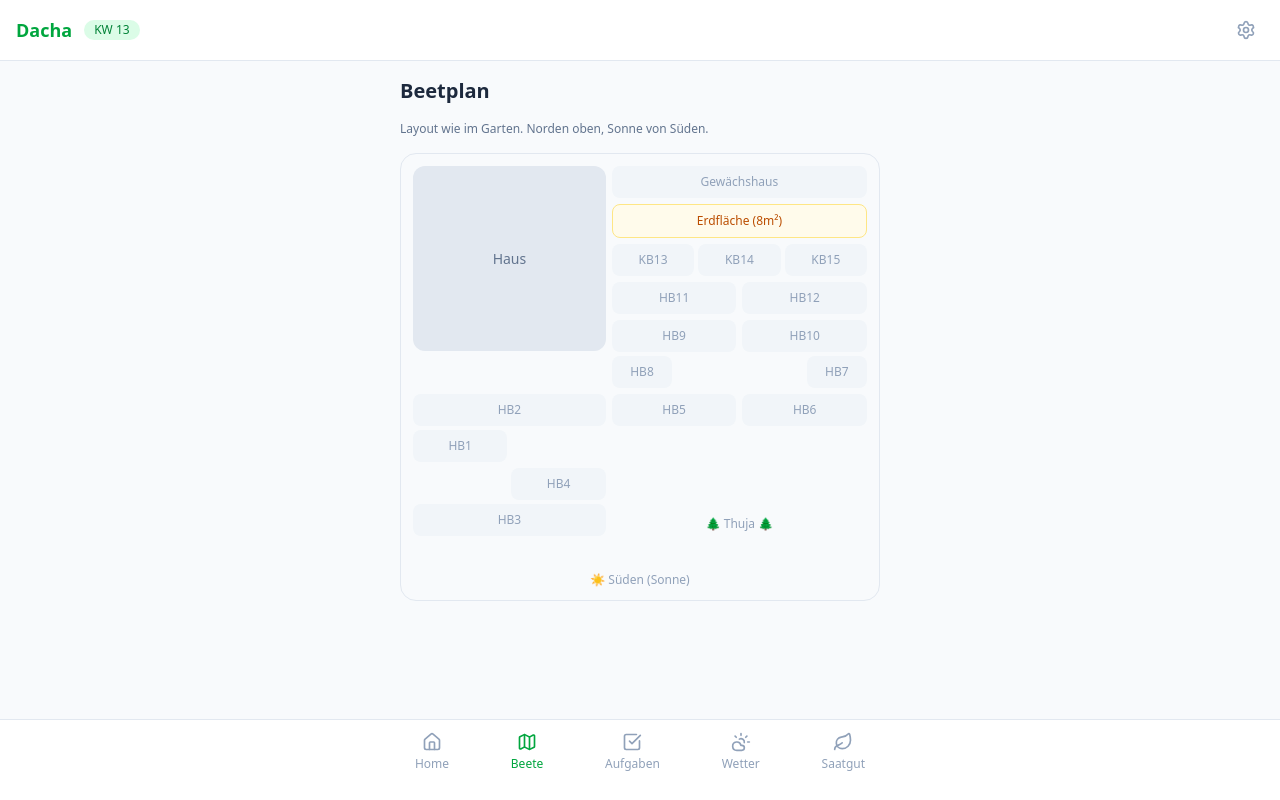
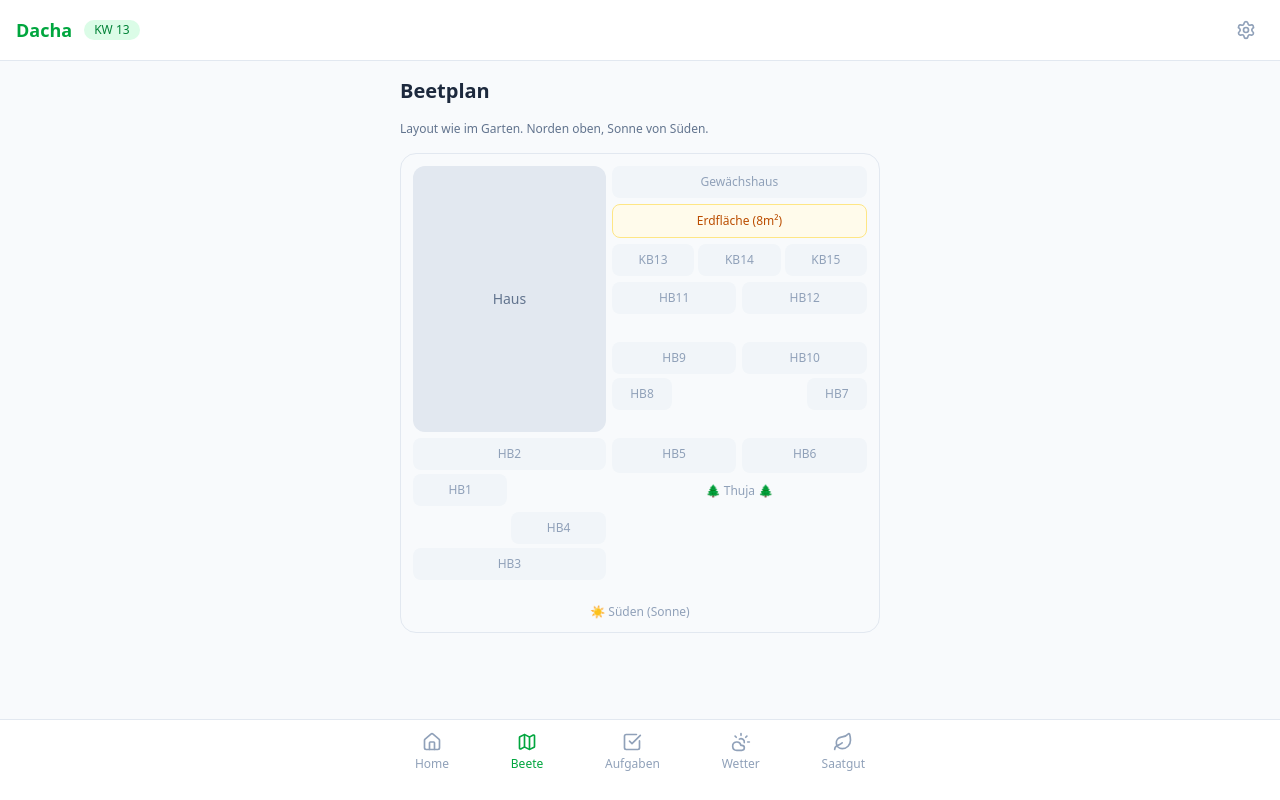
Before and after one commit to HundeSohnJr/dacha-app, a React (Vite) app: page /beete in a window 1280 px wide. Built offline with nearby package versions, Linux system fonts and the light colour scheme; no server answers; the database is empty; sample sign-in values are in the browser's storage.

Commit message:
fix: evenly space right-side beds, extend Thuja to bottom

```diff
--- a/src/pages/Beete.jsx
+++ b/src/pages/Beete.jsx
@@ -30,7 +30,7 @@ export default function Beete() {
         }}>
 
           {/* Haus (left, rows 1-5) + Gewächshaus/Erdfläche/KB/HB (right) */}
-          <div style={{ gridColumn: '1 / 3', gridRow: '1 / 6' }} className="bg-slate-200 rounded-xl flex items-center justify-center text-slate-500 text-sm font-medium">
+          <div style={{ gridColumn: '1 / 3', gridRow: '1 / 9' }} className="bg-slate-200 rounded-xl flex items-center justify-center text-slate-500 text-sm font-medium">
             Haus
           </div>
           <Card name="Gewächshaus" style={{ gridColumn: '3 / 5', gridRow: '1' }} />
@@ -47,35 +47,41 @@ export default function Beete() {
           <Card name="HB11" style={{ gridColumn: '3', gridRow: '4' }} />
           <Card name="HB12" style={{ gridColumn: '4', gridRow: '4' }} />
 
-          {/* Rows 5-6: HB8+HB9 (upside-down L) | HB7+HB10 (mirrored L) */}
-          <div style={{ gridColumn: '3', gridRow: '5 / 7', display: 'grid', gridTemplateColumns: '1fr 1fr', gridTemplateRows: '1fr 1fr', gap: '4px' }}>
+          {/* Spacer row 5 */}
+          <div style={{ gridColumn: '3 / 5', gridRow: '5', height: '16px' }} />
+
+          {/* Rows 6-7: HB8+HB9 (upside-down L) | HB7+HB10 (mirrored L) */}
+          <div style={{ gridColumn: '3', gridRow: '6 / 8', display: 'grid', gridTemplateColumns: '1fr 1fr', gridTemplateRows: '1fr 1fr', gap: '4px' }}>
             <div style={{ gridColumn: '1 / 3' }}><Card name="HB9" /></div>
             <div style={{ gridColumn: '1' }}><Card name="HB8" /></div>
           </div>
-          <div style={{ gridColumn: '4', gridRow: '5 / 7', display: 'grid', gridTemplateColumns: '1fr 1fr', gridTemplateRows: '1fr 1fr', gap: '4px' }}>
+          <div style={{ gridColumn: '4', gridRow: '6 / 8', display: 'grid', gridTemplateColumns: '1fr 1fr', gridTemplateRows: '1fr 1fr', gap: '4px' }}>
             <div style={{ gridColumn: '1 / 3' }}><Card name="HB10" /></div>
             <div style={{ gridColumn: '2' }}><Card name="HB7" /></div>
           </div>
 
-          {/* Rows 7-8: HB1+HB2 (upside-down L on left) */}
-          <div style={{ gridColumn: '1 / 3', gridRow: '7 / 9', display: 'grid', gridTemplateColumns: '1fr 1fr', gridTemplateRows: '1fr 1fr', gap: '4px' }}>
+          {/* Spacer row 8 */}
+          <div style={{ gridColumn: '3 / 5', gridRow: '8', height: '16px' }} />
+
+          {/* Rows 9-10: HB1+HB2 (upside-down L on left) */}
+          <div style={{ gridColumn: '1 / 3', gridRow: '9 / 11', display: 'grid', gridTemplateColumns: '1fr 1fr', gridTemplateRows: '1fr 1fr', gap: '4px' }}>
             <div style={{ gridColumn: '1 / 3' }}><Card name="HB2" /></div>
             <div style={{ gridColumn: '1' }}><Card name="HB1" /></div>
           </div>
 
-          {/* Row 7: HB5+HB6 (right, same height as HB2) */}
-          <Card name="HB5" style={{ gridColumn: '3', gridRow: '7' }} />
-          <Card name="HB6" style={{ gridColumn: '4', gridRow: '7' }} />
+          {/* HB5+HB6 (right, rows 9-10) */}
+          <Card name="HB5" style={{ gridColumn: '3', gridRow: '9' }} />
+          <Card name="HB6" style={{ gridColumn: '4', gridRow: '9' }} />
 
-          {/* Rows 9-10: HB3+HB4 (mirrored L on left) */}
-          <div style={{ gridColumn: '1 / 3', gridRow: '9 / 11', display: 'grid', gridTemplateColumns: '1fr 1fr', gridTemplateRows: '1fr 1fr', gap: '4px' }}>
+          {/* Thuja at row 10 (level with HB1) */}
+          <div style={{ gridColumn: '3 / 5', gridRow: '10' }} className="text-center text-xs text-slate-400 py-1">
+            🌲 Thuja 🌲
+          </div>
+
+          {/* Rows 11-12: HB3+HB4 (mirrored L on left) */}
+          <div style={{ gridColumn: '1 / 3', gridRow: '11 / 13', display: 'grid', gridTemplateColumns: '1fr 1fr', gridTemplateRows: '1fr 1fr', gap: '4px' }}>
             <div style={{ gridColumn: '2' }}><Card name="HB4" /></div>
             <div style={{ gridColumn: '1 / 3' }}><Card name="HB3" /></div>
-          </div>
-
-          {/* Thuja aligned with HB3 (row 10) */}
-          <div style={{ gridColumn: '3 / 5', gridRow: '10' }} className="text-center text-xs text-slate-400 py-1">
-            🌲 Thuja 🌲
           </div>
         </div>
 
```
